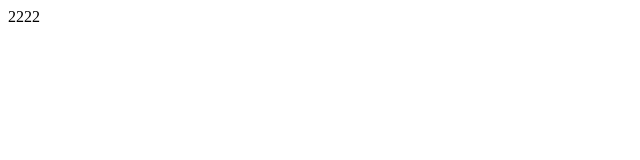
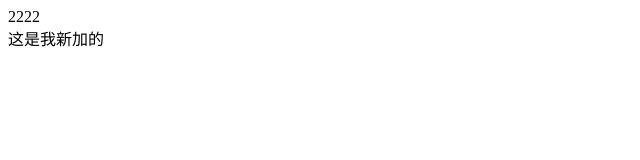
Before and after one commit to morris-he/effective-computing-machine, a plain HTML site: page index.html in a window 1280 px wide. Shown: the whole page, without its empty margins (0-640 px from the left). Drawn offline with Linux system fonts and the light colour scheme.

Commit message:
提交同事二

```diff
--- a/index.html
+++ b/index.html
@@ -10,5 +10,7 @@
 
     <div>2222</div>
 
+    <div>这是我新加的</div>
+
 </body>
 </html>
```
